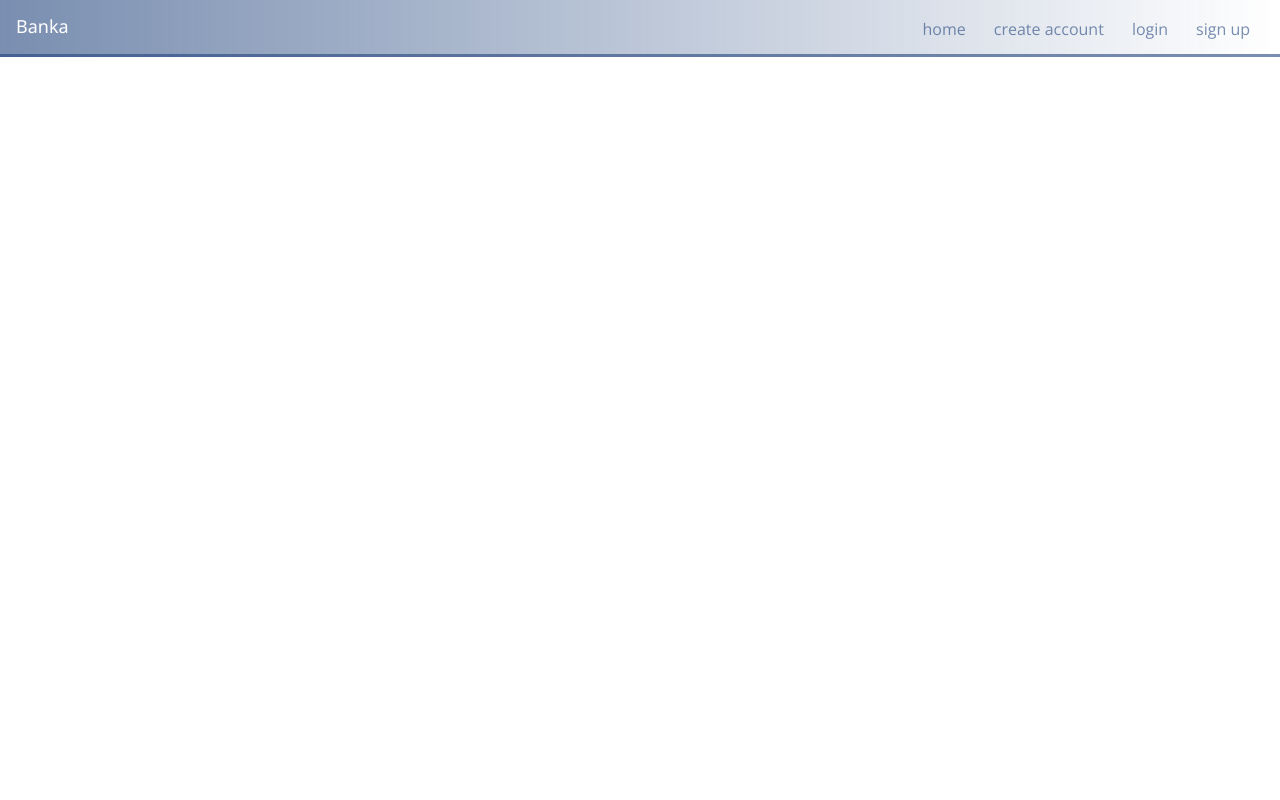
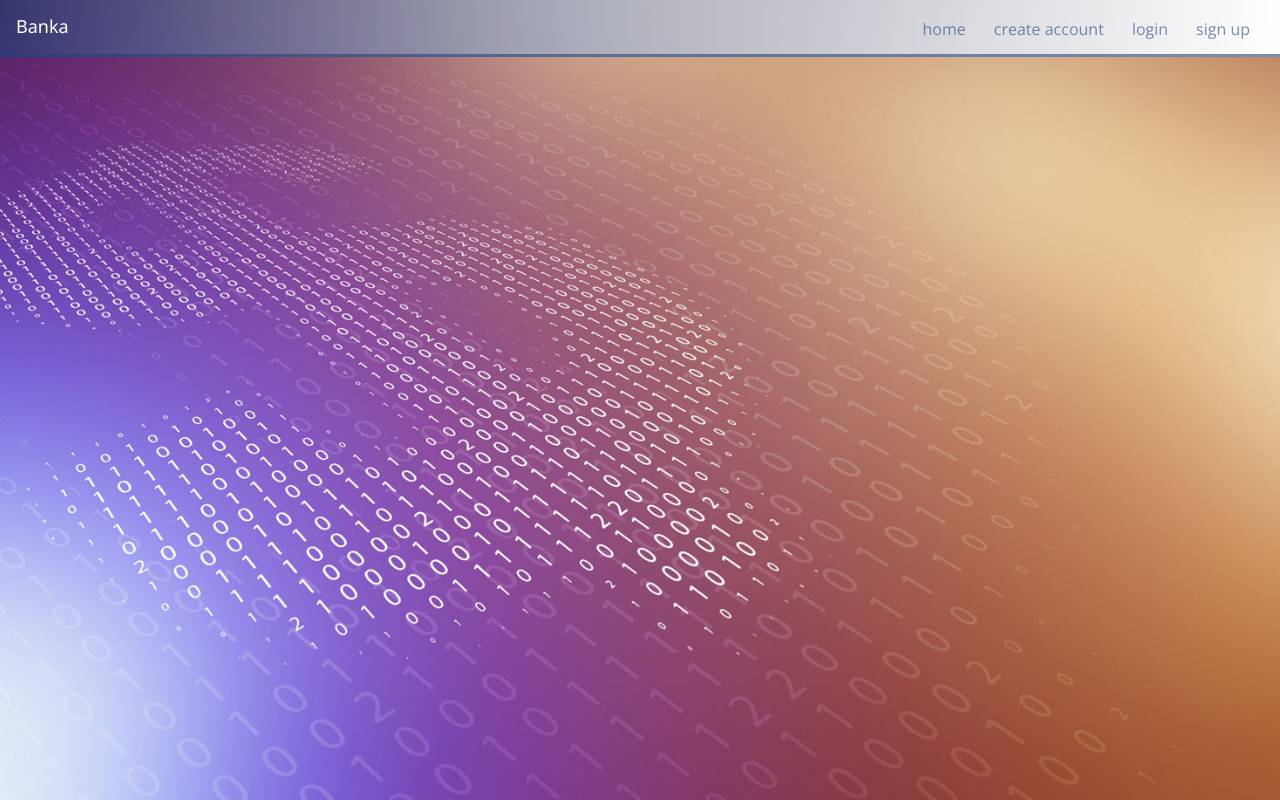
Before and after one commit to j4l13n/banka, a plain HTML site: page UI/index.html in a window 1280 px wide. Drawn offline with nearby package versions, Linux system fonts and the light colour scheme; the site is published under a folder, as on GitHub Pages, so addresses that start at the root find nothing.

Commit message:
back was not working in the folder without

```diff
--- a/UI/css/style.css
+++ b/UI/css/style.css
@@ -6,7 +6,7 @@
         background-repeat: no-repeat;
         background-attachment: block;
         font-family: 'Open Sans',serif;
-        background: url("/UI/img/bg.jpg") no-repeat center center fixed;
+        background: url("../img/bg.jpg") no-repeat center center fixed;
         -webkit-background-size: cover;
         -moz-background-size: cover;
         -o-background-size: cover;
```
